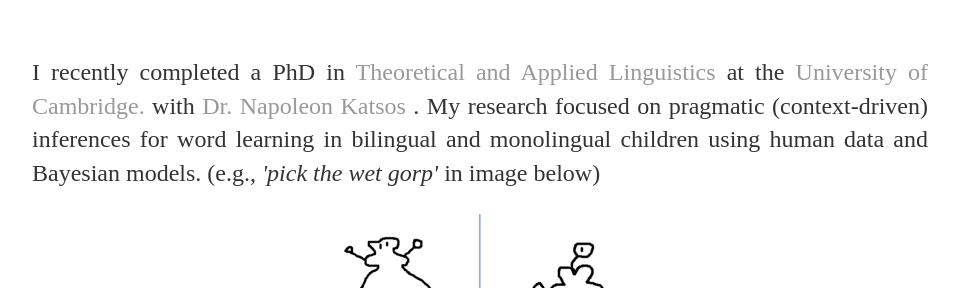
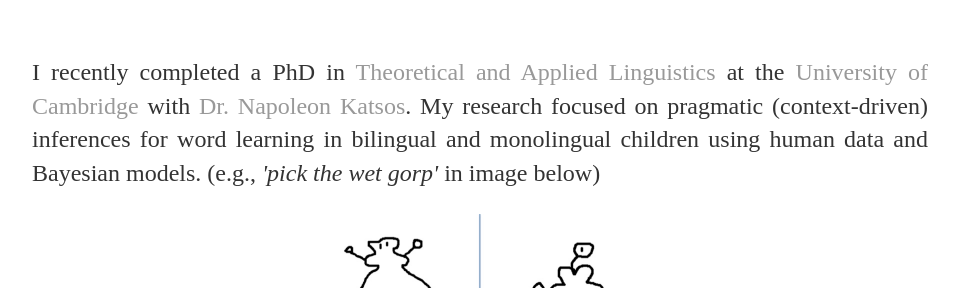
Before and after one commit to isabellelorge/isabellelorge.github.io, a Jekyll site: the page built from index.html, in a window 1280 px wide. Shown: the part 549-837 px from the top of the page, without its empty margins (160-1119 px from the left). Built offline with Jekyll 4.4.1, drawn with Linux system fonts in a browser that asks for light colours.

```diff
--- a/index.html
+++ b/index.html
@@ -5,8 +5,8 @@ title: Isabelle Lorge
 <div class="blurb">
 	<center> <h1>Isabelle Lorge </h1> </center>
 	<img src="pic.jpg" alt="me", width="350", height="350" class="center">
-	<p><br>I recently completed a PhD in <a href= "https://www.mml.cam.ac.uk/staff-theoretical-applied-linguistics"> Theoretical and Applied Linguistics </a> at the <a href= "https://www.cam.ac.uk/"> University of Cambridge.</a> with
-		<a href= "https://www.mml.cam.ac.uk/dr-napoleon-katsos"> Dr. Napoleon Katsos </a>. My research focused on pragmatic (context-driven) inferences for word learning in bilingual and monolingual children using human data and Bayesian models. (e.g., <i>'pick the wet gorp'</i> in image below) <br> </p>
+	<p><br>I recently completed a PhD in <a href= "https://www.mml.cam.ac.uk/staff-theoretical-applied-linguistics"> Theoretical and Applied Linguistics </a> at the <a href= "https://www.cam.ac.uk/"> University of Cambridge</a> with
+		<a href= "https://www.mml.cam.ac.uk/dr-napoleon-katsos"> Dr. Napoleon Katsos</a>. My research focused on pragmatic (context-driven) inferences for word learning in bilingual and monolingual children using human data and Bayesian models. (e.g., <i>'pick the wet gorp'</i> in image below) <br> </p>
 	<img src="Slide02.jpg" alt="slide02", width="360", height="270" class="center">
 	<p> <br>In April 2017, I interned at <a href="https://www.microsoft.com/en-us/research/lab/microsoft-research-cambridge/"> Microsoft Research Cambridge </a>
 	and collaborated with Alex Taylor from the Human Experience and Design (HXD) group and Nate Kushman </a> from the
```
